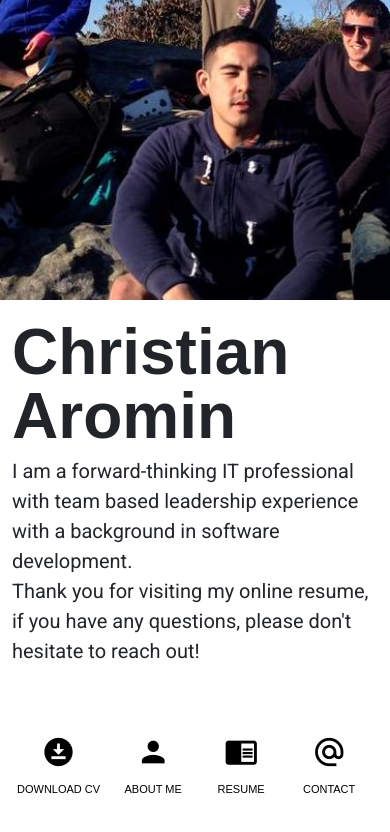
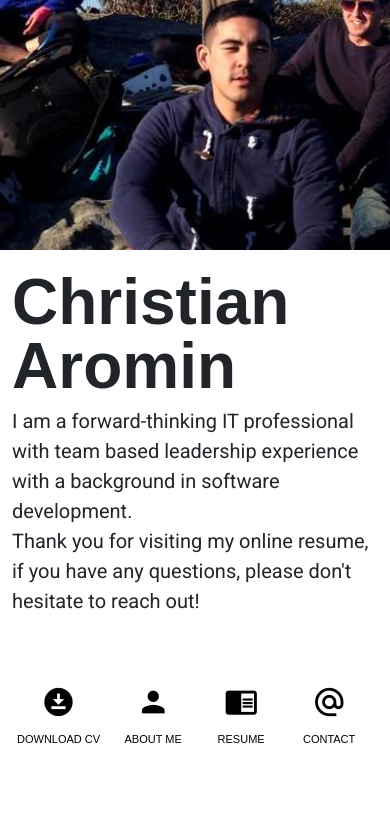
Before and after one commit to Caromin/CarominResume, an Angular app: page / in a window 390 px wide. Shown: the top 832 px of the page. Built offline with nearby package versions, Linux system fonts and the light colour scheme.

Commit message:
change mobile css

```diff
--- a/src/styles.scss
+++ b/src/styles.scss
@@ -49,8 +49,12 @@ body { margin: 0; font-family: 'Poppins', sans-serif }
     }
 
     .modalBanner {
-        min-height: 300px;
-        max-height: 300px;
+        min-height: 250px;
+        max-height: 250px;
+    }
+
+    .modalFooter {
+        height: 100px;
     }
 }
 
```
